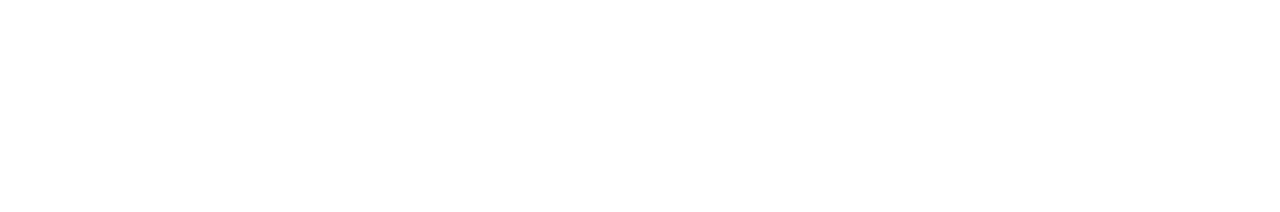
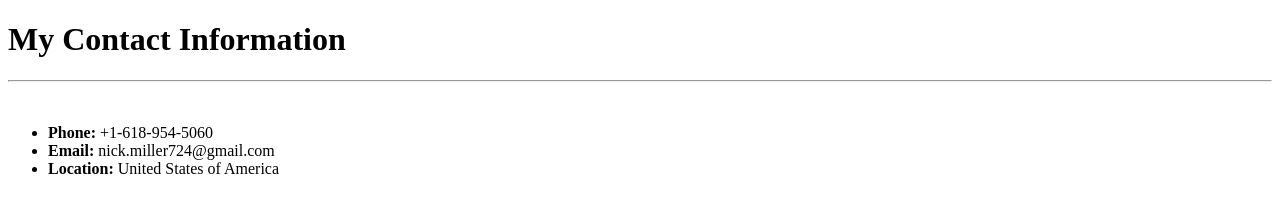
Before and after one commit to Nmiller999/Resume_Site, a plain HTML site: page Resume/Contact.html in a window 1280 px wide. Drawn offline with Linux system fonts and the light colour scheme.

Commit message:
Updated contact.html to reflect current information.

```diff
--- a/Resume/Contact.html
+++ b/Resume/Contact.html
@@ -6,5 +6,12 @@
     <title>Contact Information</title>
 </head>
 <body>
+    <h1>My Contact Information</h1>
+    <hr/> <br/>
+    <ul>
+        <li><b>Phone:</b> +1-618-954-5060</li>
+        <li><b>Email:</b> nick.miller724@gmail.com</li>
+        <li><b>Location:</b> United States of America</li>
+    </ul>
 </body>
 </html>
```
